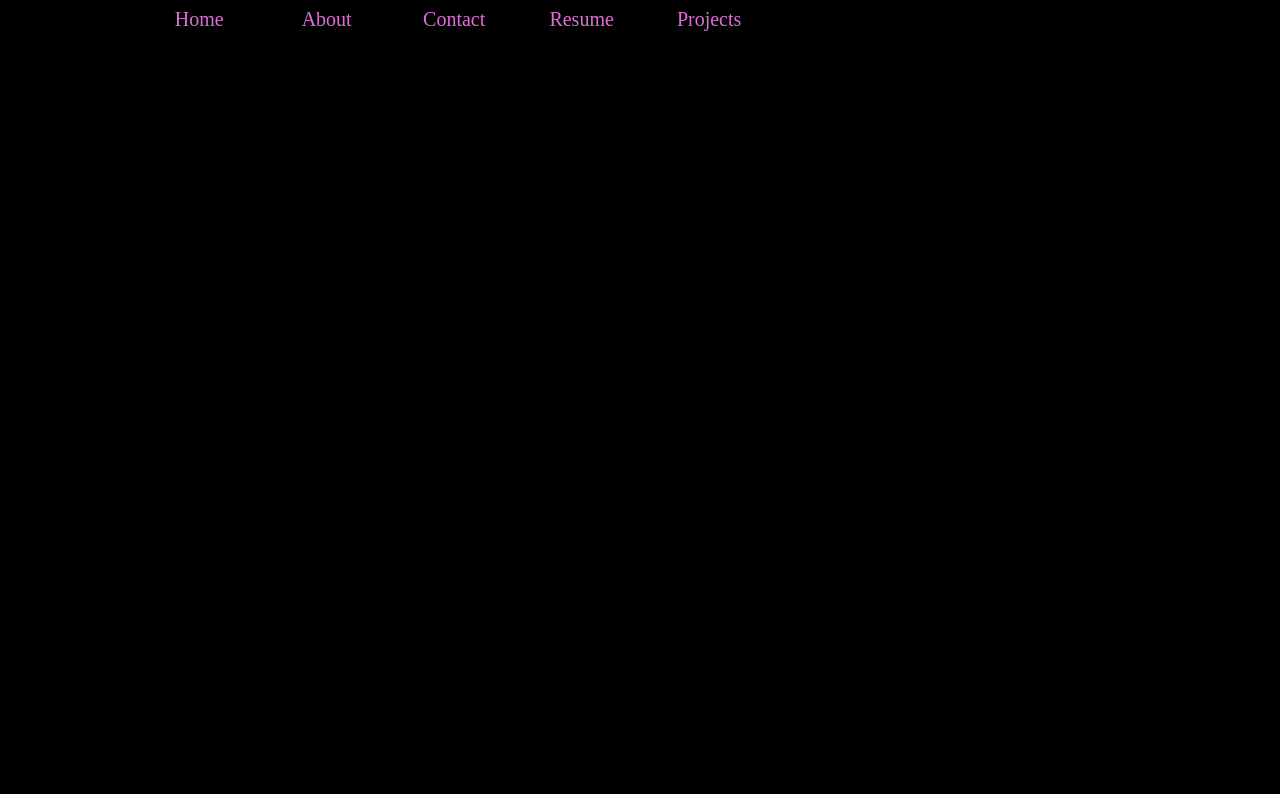
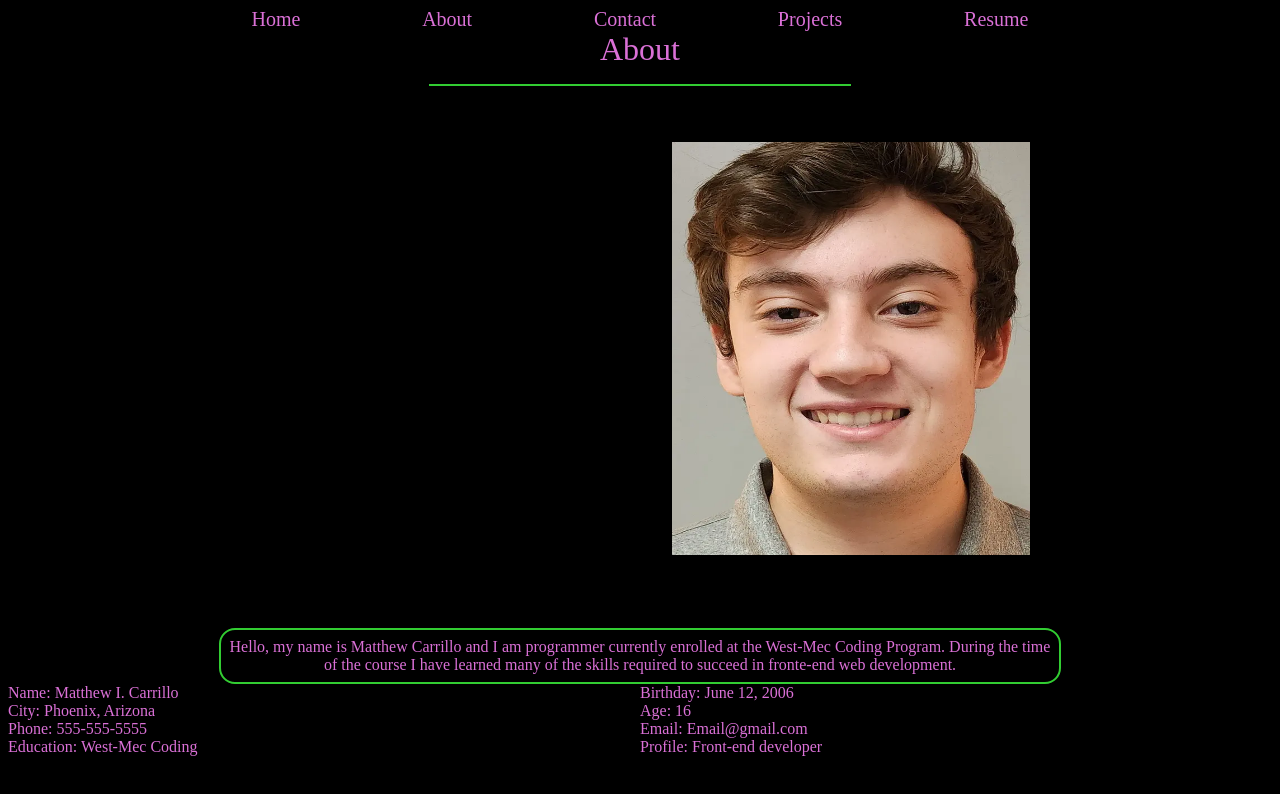
Before and after one commit to mcarri355/Portfolio, a plain HTML site: page about.html in a window 1280 px wide. Drawn offline with Linux system fonts and the light colour scheme.

Commit message:
aboutUs Changes

```diff
--- a/about.html
+++ b/about.html
@@ -8,13 +8,24 @@
     <title>Matthew Carrillo Portfollio</title>
 </head>
 <body>
-    <div class="aboutPage">
+        <div class="navbar">
+            <div></div>
             <a class="homeButton" href="index.html">Home</a>
             <a class="aboutButton" href="about.html">About</a>
-        <a href="" class="contactButton">Contact</a>
-        <a class="projectsButton" href="">Projects</a>
-        <a class="resumeButton" href="">Resume</a>
-        <img src="" alt="" class="aboutPicture">
+            <a class="contactButton" href="">Contact</a>
+            <a class="projectsButton" href="projects.html">Projects</a>
+            <a class="resumeButton" href="resume.html">Resume</a>
+            <div></div>
+        </div>
+            <div class="aboutPage">
+                <img src="aboutPic.webp" alt="" class="aboutPicture">
+                <div class="aboutTitle">
+                    About
+                    <hr class="hr">
+                </div>
+                <div class="aboutDesc">Hello, my name is Matthew Carrillo and I am programmer currently enrolled at the West-Mec Coding Program. During the time of the course I have learned many of the skills required to succeed in fronte-end web development.</div>
+            </div>
+            <div class="aboutPage2">
                 <div class="aboutName">Name: Matthew I. Carrillo</div>
                 <div class="aboutBday">Birthday: June 12, 2006</div>
                 <div class="aboutPlace">City: Phoenix, Arizona</div>
@@ -23,5 +34,6 @@
                 <div class="aboutEmail">Email: Email@gmail.com</div>
                 <div class="aboutEducation">Education: West-Mec Coding</div>
                 <div class="aboutProfile">Profile: Front-end developer</div>
+            </div>
 </body>
 </html>
--- a/portfollio.css
+++ b/portfollio.css
@@ -1,5 +1,6 @@
 body{
     background-color: black;
+    color: orchid;
 }
 .homeButton{
     grid-area: home;
@@ -40,7 +41,8 @@ body{
     grid-area: intro;
     color: orchid;
     text-align: center;
-    margin-top: 20%;
+    margin: auto;
+    width: 50%;
 }
 
 .nameSize{
@@ -55,43 +57,107 @@ body{
 .footer {
     grid-area: footer;
 }
+.navbar{
+    display: flex;
+    justify-content: space-evenly;
+
+
+}
 .homePage{
     display: grid;
     justify-items: center;
     grid-template-columns: 1fr 1fr 1fr 1fr 1fr 1fr 1fr;
     grid-template-rows: auto;
     grid-template-areas:
-    '. home about contact resume projects .'
     'intro intro intro intro intro intro intro'
 }
 
 .aboutPicture{
     grid-area: pic;
+    width: 85%;
+    height: 85%;
+    justify-self: center;
 }
 
 .aboutName{
     grid-area: name;
+    text-align: left;
 }
 
 .aboutBday{
     grid-area: bday;
+    text-align: left;
 }
 
 .aboutPlace{
-    grid-area: place
+    grid-area: place;
+    text-align: left;
 }
 
 .aboutAge{
-    grid-area: age
+    grid-area: age;
+    text-align: left;
+}
+
+.aboutPhone{
+    grid-area: phone;
+    text-align: left;
+}
+
+.aboutEmail{
+    grid-area: email;
+    text-align: left;
+}
+
+.aboutEducation{
+    grid-area: edu;
+    text-align: left;
+}
+
+.aboutProfile{
+    grid-area: profile;
+    text-align: left;
+}
+
+.aboutTitle{
+    grid-area: aboutTitle;
+    padding-bottom: 5vh;
+    font-size: xx-large;
+}
+
+.hr{
+    border: .13vh solid limegreen;
+}
+
+.aboutDesc{
+    grid-area: desc;
+    border: .25vh solid limegreen;
+    border-radius: 2vh;
+    padding: 1vh;
 }
 
 .aboutPage{
     display: grid;
     text-align: center;
-    justify-items: center;
-    grid-template-columns: 1fr 1fr 1fr 1fr 1fr 1fr 1fr;
+    grid-template-columns: 1fr 1fr 1fr 1fr 1fr 1fr;
     grid-template-rows: auto;
     grid-template-areas:
-    '. home about contact resume projects .'
-    '. . . . pic pic .';
+    '. . aboutTitle aboutTitle . .'
+    '. aboutMe aboutMe pic pic .'
+    '. aboutMe aboutMe pic pic .'
+    '. aboutMe aboutMe pic pic .'
+    '. aboutMe aboutMe pic pic .'
+    '. desc desc desc desc .';
 }
+
+.aboutPage2{
+    display: grid;
+    grid-area: aboutMe;
+    grid-template-columns: 1fr 1fr;
+    grid-template-rows: auto;
+    grid-template-areas:
+    'name bday'
+    'place age'
+    'phone email'
+    'edu profile';
+}
```
Also changed, not shown: index.html (+8 -4 lines), aboutPic.webp (added), projects.html (added), resume.html (added). Lines whose indentation alone changed are shown as unchanged.
